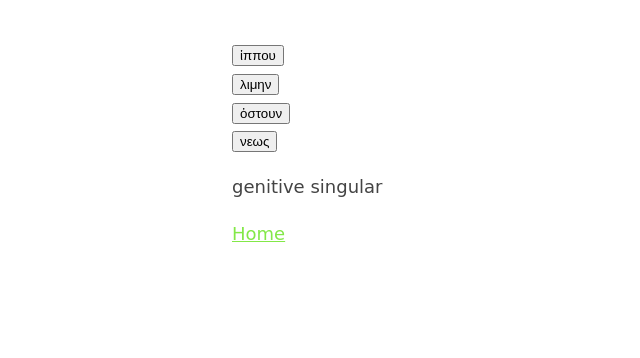
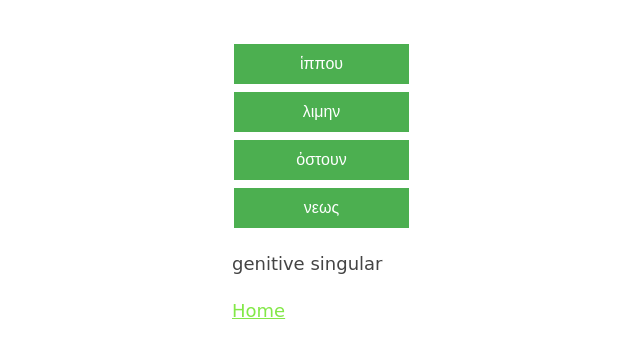
Before and after one commit to fluffyear/logeu, a Django app: page /home/nouns/ in a window 1280 px wide. Shown: the top 358 px of the page, without its empty margins (83-723 px from the left). Run offline with Django 4.2, Linux system fonts and the light colour scheme.

Commit message:
button width height update

```diff
--- a/home/static/home/style.css
+++ b/home/static/home/style.css
@@ -105,5 +105,6 @@ font-size: 18px
   font-size: 16px;
   margin: 4px 2px;
   cursor: pointer;
-  padding: 10px 70px;
+  width: 175px;
+  height: 40px;
 }
--- a/home/templates/nouns.html
+++ b/home/templates/nouns.html
@@ -17,7 +17,7 @@
 </head>
 <body>
 <div id="div_1">
-    <p><button onclick="disappear();appear();">{{ word1 }}</button><br><button onclick="disappear();appear();">{{ word2 }}</button><br><button onclick="disappear();appear();">{{ word3 }}</button><br><button onclick="disappear();appear();">{{ word4 }}</button><br></p>
+    <p><button class="button" onclick="disappear();appear();">{{ word1 }}</button><br><button class="button" onclick="disappear();appear();">{{ word2 }}</button><br><button class="button" onclick="disappear();appear();">{{ word3 }}</button><br><button class="button" onclick="disappear();appear();">{{ word4 }}</button><br></p>
     <p>{{ ans_case }}</p>
     <p><a href="/home">Home</a></p>
 </div>
```
